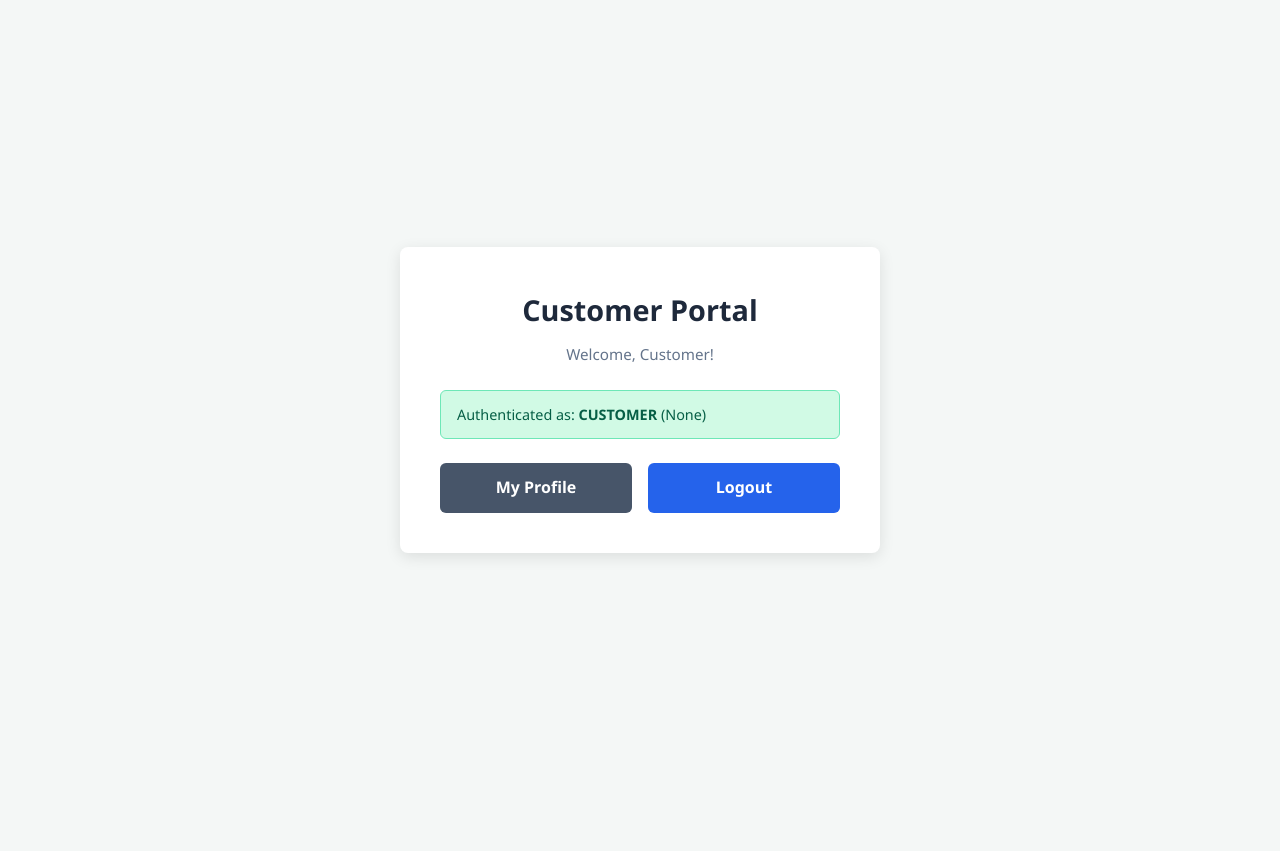
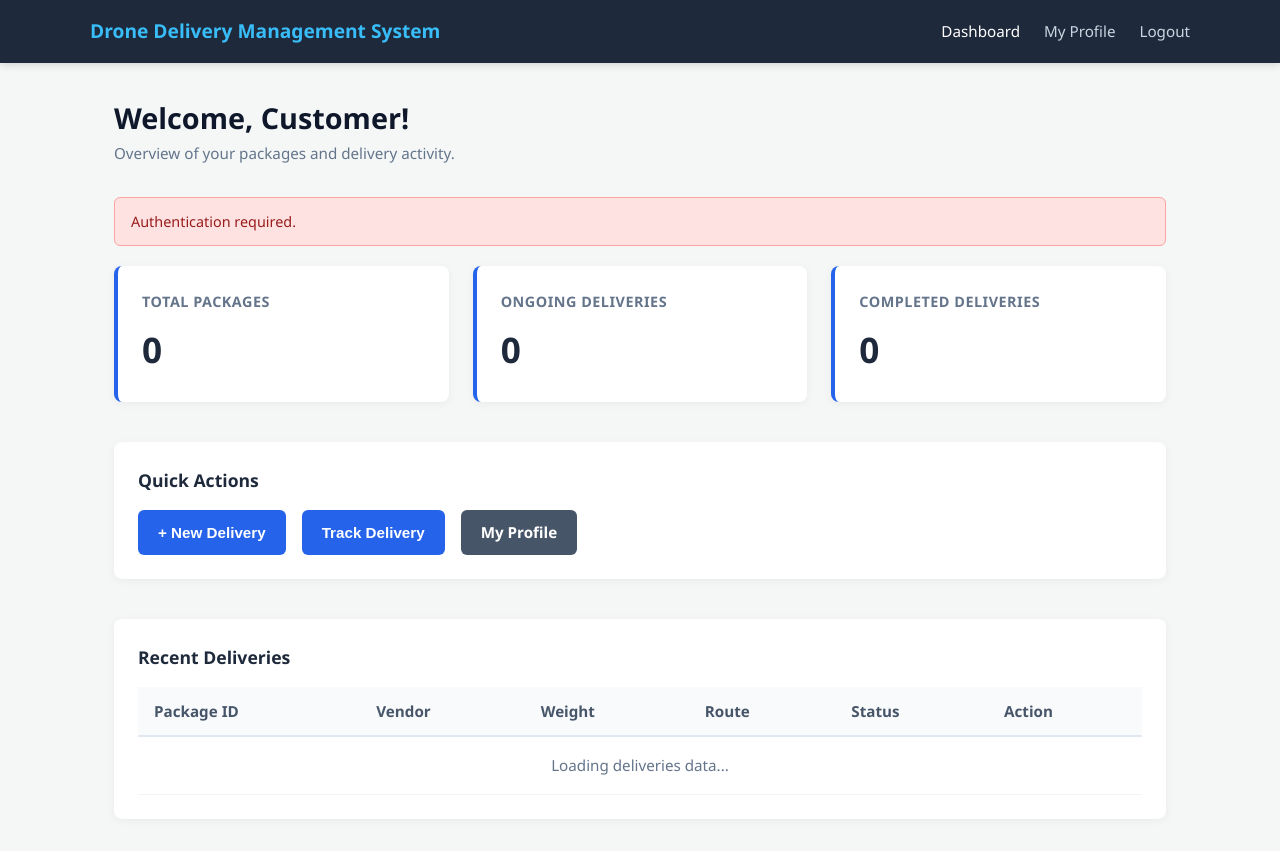
Before and after one commit to Amrita-School-of-Business-nd-Journalism/Drone-Delivery-Management, a Flask app: template templates/customer_dashboard.html in a window 1280 px wide. Before the commit the page ends 557 px from the top, so only its background shows below. Run offline with Flask 3, Linux system fonts and the light colour scheme; the template is opened without the code that fills it, so the values that code supplies are empty.

Commit message:
Checkpoint - 5 : Customer Dashboard

```diff
--- a/app.py
+++ b/app.py
@@ -81,6 +81,7 @@ def register_page():
             return redirect(url_for('vendor_dashboard'))
     return render_template('register.html')
 
+@app.route('/customer', methods=['GET'])
 @app.route('/customer/dashboard', methods=['GET'])
 @role_required('CUSTOMER')
 def customer_dashboard():
@@ -257,6 +258,89 @@ def api_login():
     finally:
         close_db_connection(conn, cursor)
 
+@app.route('/api/customer/dashboard-data', methods=['GET'])
+@role_required('CUSTOMER')
+def api_customer_dashboard_data():
+    """
+    Returns statistics and recent deliveries specifically for the logged-in customer.
+    """
+    user_id = session.get('user_id')
+    conn = None
+    cursor = None
+    try:
+        conn = get_db_connection(use_database=True)
+        if not conn or not conn.is_connected():
+            return jsonify({"success": False, "message": "Database connection failed."}), 500
+
+        cursor = conn.cursor(dictionary=True)
+
+        # 1. Total Packages for this customer
+        query_total_pkgs = "SELECT COUNT(*) AS total FROM PACKAGES WHERE USER_ID = %s"
+        cursor.execute(query_total_pkgs, (user_id,))
+        total_packages = cursor.fetchone()['total']
+
+        # 2. Ongoing Deliveries for this customer
+        query_ongoing = """
+            SELECT COUNT(*) AS total
+            FROM MISSIONS m
+            JOIN PACKAGES p ON m.PACKAGE_ID = p.PACKAGE_ID
+            WHERE p.USER_ID = %s AND m.MISSION_STATUS = 'ONGOING'
+        """
+        cursor.execute(query_ongoing, (user_id,))
+        ongoing_deliveries = cursor.fetchone()['total']
+
+        # 3. Completed Deliveries for this customer
+        query_completed = """
+            SELECT COUNT(*) AS total
+            FROM MISSIONS m
+            JOIN PACKAGES p ON m.PACKAGE_ID = p.PACKAGE_ID
+            WHERE p.USER_ID = %s AND m.MISSION_STATUS = 'OVER'
+        """
+        cursor.execute(query_completed, (user_id,))
+        completed_deliveries = cursor.fetchone()['total']
+
+        # 4. Recent Deliveries List for this customer
+        query_recent = """
+            SELECT
+                p.PACKAGE_ID,
+                p.PRODUCT_ID,
+                COALESCE(v.VENDOR_NAME, 'N/A') AS VENDOR_NAME,
+                p.WEIGHT,
+                p.PRIORITY,
+                p.STATUS AS PACKAGE_STATUS,
+                m.MISSION_ID,
+                COALESCE(m.MISSION_STATUS, 'PENDING') AS MISSION_STATUS,
+                COALESCE(r.SOURCE, 'N/A') AS SOURCE,
+                COALESCE(r.DESTINATION, 'N/A') AS DESTINATION
+            FROM PACKAGES p
+            LEFT JOIN VENDORS v ON p.VENDOR_ID = v.VENDOR_ID
+            LEFT JOIN MISSIONS m ON p.PACKAGE_ID = m.PACKAGE_ID
+            LEFT JOIN ROUTES r ON m.ROUTE_ID = r.ROUTE_ID
+            WHERE p.USER_ID = %s
+            ORDER BY p.PACKAGE_ID DESC
+            LIMIT 5
+        """
+        cursor.execute(query_recent, (user_id,))
+        recent_deliveries = cursor.fetchall()
+
+        return jsonify({
+            "success": True,
+            "first_name": session.get('first_name', 'Customer'),
+            "stats": {
+                "total_packages": total_packages,
+                "ongoing_deliveries": ongoing_deliveries,
+                "completed_deliveries": completed_deliveries
+            },
+            "recent_deliveries": recent_deliveries
+        }), 200
+
+    except MySQLError as err:
+        print(f"MySQL Error in customer dashboard API: {err}")
+        return jsonify({"success": False, "message": "Database error retrieving dashboard data."}), 500
+
+    finally:
+        close_db_connection(conn, cursor)
+
 @app.route('/api/profile', methods=['GET', 'PUT', 'DELETE'])
 @login_required
 def api_profile():
@@ -282,7 +366,6 @@ def api_profile():
                 session.clear()
                 return jsonify({"success": False, "message": "User record not found."}), 404
 
-            # Format created_at date for JSON output
             if user.get('CREATED_AT'):
                 user['created_at'] = str(user['CREATED_AT'])
 
@@ -329,13 +412,11 @@ def api_profile():
 
             cursor = conn.cursor(dictionary=True)
 
-            # Check if phone number is already taken by another user
             check_query = "SELECT USER_ID FROM USERS WHERE PHONE_NO = %s AND USER_ID != %s"
             cursor.execute(check_query, (phone_no, user_id))
             if cursor.fetchone():
                 return jsonify({"success": False, "message": "Phone number is already in use by another account."}), 400
 
-            # Parameterized update
             update_query = """
                 UPDATE USERS
                 SET FIRST_NAME = %s, LAST_NAME = %s, PHONE_NO = %s
@@ -344,7 +425,6 @@ def api_profile():
             cursor.execute(update_query, (first_name, last_name, phone_no, user_id))
             conn.commit()
 
-            # Update session
             session['first_name'] = first_name
 
             return jsonify({"success": True, "message": "Profile updated successfully!"}), 200
@@ -368,12 +448,10 @@ def api_profile():
 
             cursor = conn.cursor()
 
-            # Parameterized account deletion
             delete_query = "DELETE FROM USERS WHERE USER_ID = %s"
             cursor.execute(delete_query, (user_id,))
             conn.commit()
 
-            # Clear session
             session.clear()
 
             return jsonify({"success": True, "message": "Account deleted successfully.", "redirect_url": url_for('home')}), 200
--- a/static/css/style.css
+++ b/static/css/style.css
@@ -10,12 +10,10 @@ body {
     background-color: #f4f7f6;
     color: #333;
     line-height: 1.6;
-    display: flex;
-    justify-content: center;
-    align-items: center;
     min-height: 100vh;
 }
 
+/* Centered container for login / register / profile forms */
 .container {
     background: #ffffff;
     padding: 2.5rem;
@@ -23,22 +21,232 @@ body {
     box-shadow: 0 4px 15px rgba(0, 0, 0, 0.1);
     max-width: 480px;
     width: 100%;
+    margin: 3rem auto;
 }
 
-header h1 {
-    font-size: 1.8rem;
-    color: #1e293b;
-    margin-bottom: 0.5rem;
-    text-align: center;
+/* Navbar */
+.navbar {
+    background-color: #1e293b;
+    color: #ffffff;
+    padding: 1rem 2rem;
+    box-shadow: 0 2px 8px rgba(0,0,0,0.15);
 }
 
-header p {
+.nav-container {
+    max-width: 1100px;
+    margin: 0 auto;
+    display: flex;
+    justify-content: space-between;
+    align-items: center;
+}
+
+.nav-brand {
+    font-size: 1.2rem;
+    font-weight: 700;
+    color: #38bdf8;
+}
+
+.nav-links {
+    list-style: none;
+    display: flex;
+    gap: 1.5rem;
+}
+
+.nav-links a {
+    color: #cbd5e1;
+    text-decoration: none;
+    font-size: 0.95rem;
+    font-weight: 500;
+    transition: color 0.2s;
+}
+
+.nav-links a:hover, .nav-links a.active {
+    color: #ffffff;
+}
+
+/* Dashboard Container */
+.dashboard-container {
+    max-width: 1100px;
+    margin: 2rem auto;
+    padding: 0 1.5rem;
+}
+
+.welcome-header {
+    margin-bottom: 2rem;
+}
+
+.welcome-header h2 {
+    font-size: 1.8rem;
+    color: #0f172a;
+}
+
+.welcome-header p {
     color: #64748b;
     font-size: 0.95rem;
-    text-align: center;
-    margin-bottom: 1.5rem;
 }
 
+/* Stats Cards Grid */
+.stats-grid {
+    display: grid;
+    grid-template-columns: repeat(auto-fit, minmax(240px, 1fr));
+    gap: 1.5rem;
+    margin-bottom: 2.5rem;
+}
+
+.stat-card {
+    background: #ffffff;
+    padding: 1.5rem;
+    border-radius: 8px;
+    box-shadow: 0 2px 10px rgba(0,0,0,0.05);
+    border-left: 4px solid #2563eb;
+}
+
+.stat-card h3 {
+    font-size: 0.9rem;
+    text-transform: uppercase;
+    letter-spacing: 0.5px;
+    color: #64748b;
+    margin-bottom: 0.5rem;
+}
+
+.stat-number {
+    font-size: 2.2rem;
+    font-weight: 700;
+    color: #1e293b;
+}
+
+/* Quick Actions */
+.quick-actions-section {
+    background: #ffffff;
+    padding: 1.5rem;
+    border-radius: 8px;
+    box-shadow: 0 2px 10px rgba(0,0,0,0.05);
+    margin-bottom: 2.5rem;
+}
+
+.quick-actions-section h3 {
+    font-size: 1.1rem;
+    color: #1e293b;
+    margin-bottom: 1rem;
+}
+
+.actions-buttons {
+    display: flex;
+    gap: 1rem;
+    flex-wrap: wrap;
+}
+
+.btn-action {
+    background-color: #2563eb;
+    color: #ffffff;
+    padding: 0.65rem 1.25rem;
+    border: none;
+    border-radius: 6px;
+    font-size: 0.95rem;
+    font-weight: 600;
+    cursor: pointer;
+    text-decoration: none;
+    display: inline-block;
+    transition: background-color 0.2s;
+}
+
+.btn-action:hover {
+    background-color: #1d4ed8;
+}
+
+.btn-secondary-action {
+    background-color: #475569;
+}
+
+.btn-secondary-action:hover {
+    background-color: #334155;
+}
+
+/* Tables */
+.recent-deliveries-section {
+    background: #ffffff;
+    padding: 1.5rem;
+    border-radius: 8px;
+    box-shadow: 0 2px 10px rgba(0,0,0,0.05);
+}
+
+.recent-deliveries-section h3 {
+    font-size: 1.1rem;
+    color: #1e293b;
+    margin-bottom: 1rem;
+}
+
+.table-responsive {
+    overflow-x: auto;
+}
+
+.data-table {
+    width: 100%;
+    border-collapse: collapse;
+    text-align: left;
+    font-size: 0.95rem;
+}
+
+.data-table th {
+    background-color: #f8fafc;
+    color: #475569;
+    font-weight: 600;
+    padding: 0.75rem 1rem;
+    border-bottom: 2px solid #e2e8f0;
+}
+
+.data-table td {
+    padding: 0.75rem 1rem;
+    border-bottom: 1px solid #f1f5f9;
+    color: #334155;
+}
+
+/* Status Badges */
+.badge-pending {
+    background-color: #fef3c7;
+    color: #92400e;
+    padding: 0.25rem 0.6rem;
+    border-radius: 12px;
+    font-size: 0.8rem;
+    font-weight: 600;
+}
+
+.badge-ongoing {
+    background-color: #dbeafe;
+    color: #1e40af;
+    padding: 0.25rem 0.6rem;
+    border-radius: 12px;
+    font-size: 0.8rem;
+    font-weight: 600;
+}
+
+.badge-completed {
+    background-color: #d1fae5;
+    color: #065f46;
+    padding: 0.25rem 0.6rem;
+    border-radius: 12px;
+    font-size: 0.8rem;
+    font-weight: 600;
+}
+
+.btn-sm {
+    padding: 0.35rem 0.75rem;
+    font-size: 0.85rem;
+    border: none;
+    border-radius: 4px;
+    cursor: pointer;
+}
+
+.btn-track {
+    background-color: #0284c7;
+    color: white;
+}
+
+.btn-track:hover {
+    background-color: #0369a1;
+}
+
+/* Form Styling */
 .form-row {
     display: flex;
     gap: 1rem;
--- /dev/null
+++ b/static/js/customer_dashboard.js
@@ -0,0 +1,96 @@
+document.addEventListener('DOMContentLoaded', () => {
+    const customerNameElem = document.getElementById('customer-name');
+    const totalPackagesElem = document.getElementById('stat-total-packages');
+    const ongoingDeliveriesElem = document.getElementById('stat-ongoing-deliveries');
+    const completedDeliveriesElem = document.getElementById('stat-completed-deliveries');
+    const recentTableBody = document.getElementById('recent-deliveries-body');
+    const alertBox = document.getElementById('alert-message');
+
+    function showAlert(message, isSuccess = false) {
+        if (!alertBox) return;
+        alertBox.textContent = message;
+        alertBox.className = `alert-box ${isSuccess ? 'alert-success' : 'alert-error'}`;
+        alertBox.style.display = 'block';
+    }
+
+    async function loadCustomerDashboard() {
+        try {
+            const response = await fetch('/api/customer/dashboard-data');
+            const data = await response.json();
+
+            if (response.ok && data.success) {
+                if (customerNameElem) customerNameElem.textContent = data.first_name || 'Customer';
+                if (totalPackagesElem) totalPackagesElem.textContent = data.stats.total_packages;
+                if (ongoingDeliveriesElem) ongoingDeliveriesElem.textContent = data.stats.ongoing_deliveries;
+                if (completedDeliveriesElem) completedDeliveriesElem.textContent = data.stats.completed_deliveries;
+
+                renderRecentDeliveries(data.recent_deliveries || []);
+            } else {
+                showAlert(data.message || 'Failed to load dashboard data.');
+            }
+        } catch (error) {
+            console.error('Error fetching customer dashboard data:', error);
+            showAlert('Network error loading dashboard data.');
+        }
+    }
+
+    function renderRecentDeliveries(deliveries) {
+        if (!recentTableBody) return;
+        recentTableBody.innerHTML = '';
+
+        if (deliveries.length === 0) {
+            recentTableBody.innerHTML = `
+                <tr>
+                    <td colspan="6" style="text-align: center; color: #64748b; padding: 1.5rem;">
+                        No recent deliveries found.
+                    </td>
+                </tr>
+            `;
+            return;
+        }
+
+        deliveries.forEach(item => {
+            const tr = document.createElement('tr');
+
+            let statusBadgeClass = 'badge-pending';
+            if (item.MISSION_STATUS === 'ONGOING') statusBadgeClass = 'badge-ongoing';
+            if (item.MISSION_STATUS === 'OVER') statusBadgeClass = 'badge-completed';
+
+            const routeText = (item.SOURCE !== 'N/A' && item.DESTINATION !== 'N/A')
+                ? `${item.SOURCE} &rarr; ${item.DESTINATION}`
+                : 'Pending Assignment';
+
+            tr.innerHTML = `
+                <td>#${item.PACKAGE_ID}</td>
+                <td>${item.VENDOR_NAME || 'N/A'}</td>
+                <td>${item.WEIGHT} kg</td>
+                <td>${routeText}</td>
+                <td><span class="status-badge ${statusBadgeClass}">${item.MISSION_STATUS}</span></td>
+                <td><button class="btn-sm btn-track" onclick="trackDelivery(${item.PACKAGE_ID})">Track</button></td>
+            `;
+            recentTableBody.appendChild(tr);
+        });
+    }
+
+    // Quick action handlers
+    const btnNewDelivery = document.getElementById('action-new-delivery');
+    const btnTrackDelivery = document.getElementById('action-track-delivery');
+
+    if (btnNewDelivery) {
+        btnNewDelivery.addEventListener('click', () => {
+            alert('New Delivery request functionality will be implemented in subsequent checkpoints.');
+        });
+    }
+
+    if (btnTrackDelivery) {
+        btnTrackDelivery.addEventListener('click', () => {
+            alert('Package tracking functionality will be implemented in subsequent checkpoints.');
+        });
+    }
+
+    loadCustomerDashboard();
+});
+
+function trackDelivery(packageId) {
+    alert(`Tracking functionality for Package #${packageId} will be implemented in subsequent checkpoints.`);
+}
--- a/templates/customer_dashboard.html
+++ b/templates/customer_dashboard.html
@@ -7,20 +7,78 @@
     <link rel="stylesheet" href="{{ url_for('static', filename='css/style.css') }}">
 </head>
 <body>
-    <div class="container">
-        <header>
-            <h1>Customer Portal</h1>
-            <p>Welcome, {{ session.get('first_name', 'Customer') }}!</p>
+    <nav class="navbar">
+        <div class="nav-container">
+            <span class="nav-brand">Drone Delivery Management System</span>
+            <ul class="nav-links">
+                <li><a href="{{ url_for('customer_dashboard') }}" class="active">Dashboard</a></li>
+                <li><a href="{{ url_for('profile_page') }}">My Profile</a></li>
+                <li><a href="{{ url_for('logout') }}">Logout</a></li>
+            </ul>
+        </div>
+    </nav>
+
+    <main class="dashboard-container">
+        <header class="welcome-header">
+            <h2>Welcome, <span id="customer-name">Customer</span>!</h2>
+            <p>Overview of your packages and delivery activity.</p>
         </header>
 
-        <div class="alert-box alert-success">
-            Authenticated as: <strong>CUSTOMER</strong> ({{ session.get('email') }})
-        </div>
+        <div id="alert-message" class="alert-box" style="display: none;"></div>
 
-        <div style="margin-top: 1.5rem; text-align: center; display: flex; justify-content: space-around; gap: 1rem;">
-            <a href="{{ url_for('profile_page') }}" class="btn-primary" style="display: inline-block; text-decoration: none; background-color: #475569;">My Profile</a>
-            <a href="{{ url_for('logout') }}" class="btn-primary" style="display: inline-block; text-decoration: none;">Logout</a>
-        </div>
-    </div>
+        <!-- Statistics Cards Grid -->
+        <section class="stats-grid">
+            <div class="stat-card">
+                <h3>Total Packages</h3>
+                <p id="stat-total-packages" class="stat-number">0</p>
+            </div>
+            <div class="stat-card">
+                <h3>Ongoing Deliveries</h3>
+                <p id="stat-ongoing-deliveries" class="stat-number">0</p>
+            </div>
+            <div class="stat-card">
+                <h3>Completed Deliveries</h3>
+                <p id="stat-completed-deliveries" class="stat-number">0</p>
+            </div>
+        </section>
+
+        <!-- Quick Actions -->
+        <section class="quick-actions-section">
+            <h3>Quick Actions</h3>
+            <div class="actions-buttons">
+                <button id="action-new-delivery" class="btn-action">+ New Delivery</button>
+                <button id="action-track-delivery" class="btn-action">Track Delivery</button>
+                <a href="{{ url_for('profile_page') }}" class="btn-action btn-secondary-action">My Profile</a>
+            </div>
+        </section>
+
+        <!-- Recent Deliveries Table -->
+        <section class="recent-deliveries-section">
+            <h3>Recent Deliveries</h3>
+            <div class="table-responsive">
+                <table class="data-table">
+                    <thead>
+                        <tr>
+                            <th>Package ID</th>
+                            <th>Vendor</th>
+                            <th>Weight</th>
+                            <th>Route</th>
+                            <th>Status</th>
+                            <th>Action</th>
+                        </tr>
+                    </thead>
+                    <tbody id="recent-deliveries-body">
+                        <tr>
+                            <td colspan="6" style="text-align: center; color: #64748b; padding: 1rem;">
+                                Loading deliveries data...
+                            </td>
+                        </tr>
+                    </tbody>
+                </table>
+            </div>
+        </section>
+    </main>
+
+    <script src="{{ url_for('static', filename='js/customer_dashboard.js') }}"></script>
 </body>
 </html>
```
